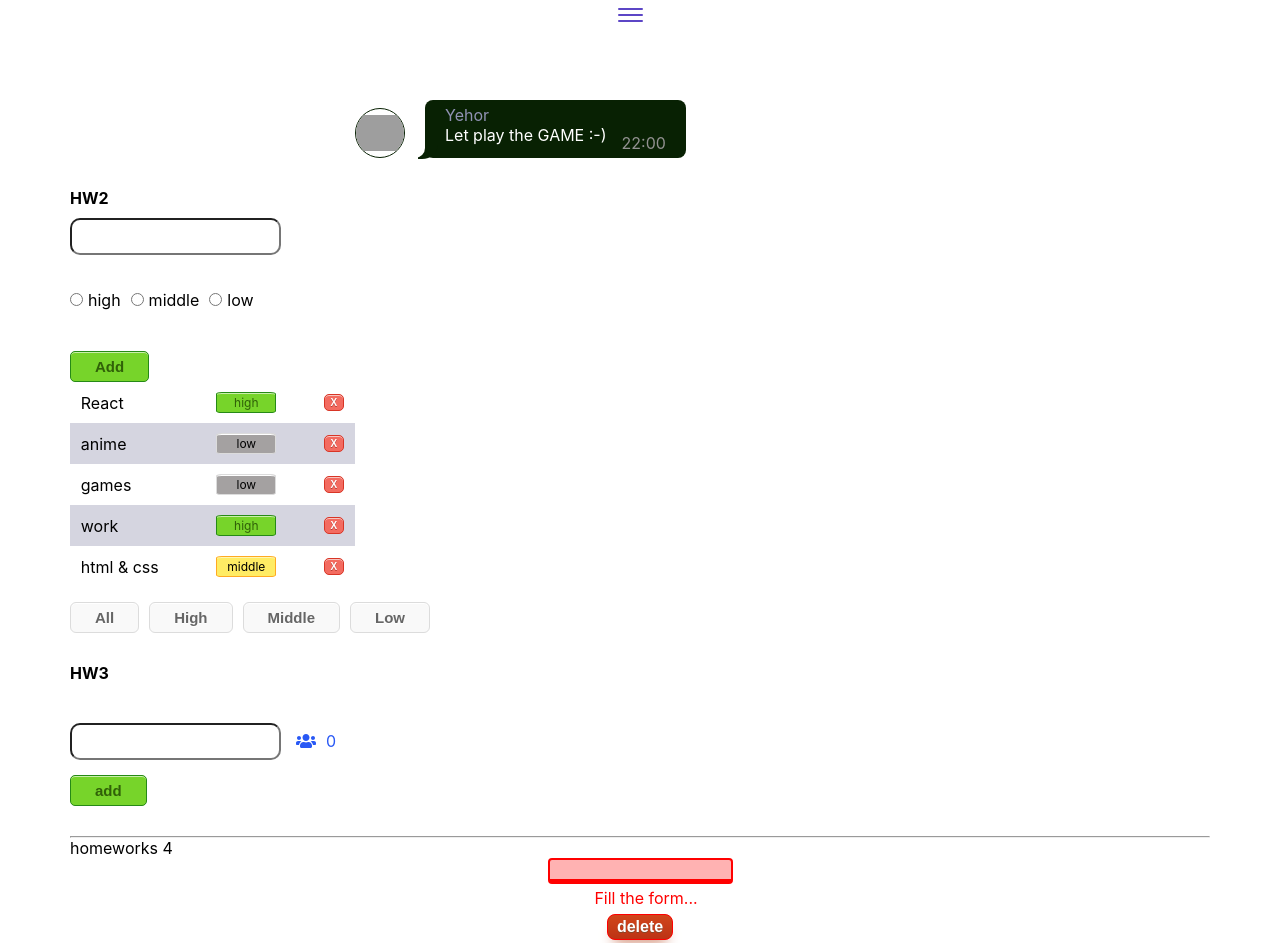
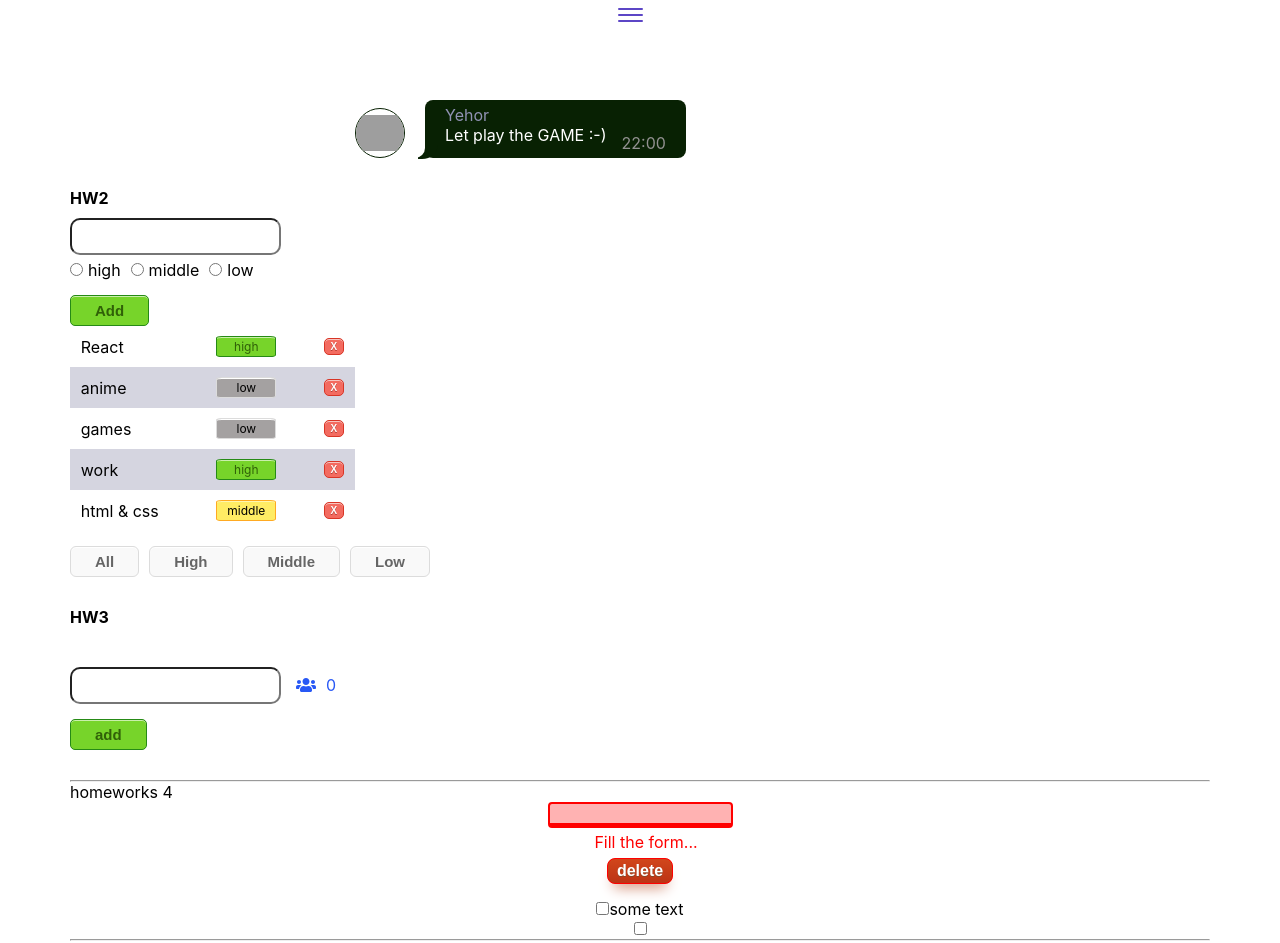
Before and after one commit to Fenix4088/Ignat_Hometasks, a React (Create React App) app: page /#/pre-junior in a window 1280 px wide. Shown: the top 943 px of the page. Built offline with nearby package versions, Linux system fonts and the light colour scheme; grey boxes are pictures that could not be loaded.

Commit message:
HW4 changed SuperInput margin bottom, created wrapper

```diff
--- a/src/p2-homeworks/h4/HW4.module.css
+++ b/src/p2-homeworks/h4/HW4.module.css
@@ -1,5 +1,9 @@
 .blue {
     border-bottom: 5px solid green;
+}
+
+.inputWrap {
+    margin-bottom: 30px;
 }
 
 .column {
--- a/src/p2-homeworks/h4/HW4.tsx
+++ b/src/p2-homeworks/h4/HW4.tsx
@@ -24,13 +24,15 @@ function HW4() {
             homeworks 4
 
             <div className={s.column}>
-                <SuperInputText
+                <div className={s.inputWrap}>
+                    <SuperInputText
                     value={text}
                     onChangeText={setText}
                     onEnter={showAlert}
                     error={error}
                     className={s.blue} // проверьте, рабоет ли смешивание классов
                 />
+                </div>
 
                 <SuperButton
                     red // пропсу с булевым значением не обязательно указывать true
--- a/src/p2-homeworks/h4/common/c1-SuperInputText/SuperInputText.module.css
+++ b/src/p2-homeworks/h4/common/c1-SuperInputText/SuperInputText.module.css
@@ -1,5 +1,4 @@
 input {
-    margin-bottom: 30px;
     padding: 2px;
     border-radius: 4px;
 }
--- a/src/p2-homeworks/h6/HW6.tsx
+++ b/src/p2-homeworks/h6/HW6.tsx
@@ -13,6 +13,12 @@ function HW6() {
         const restoreData = restoreState("editable-span-value", value)
         setValue(restoreData);
     };
+
+    const actionName = ():HTMLDivElement => {
+        return  document.createElement("div")
+    }
+
+
 
     return (
         <div>
--- a/src/p2-homeworks/h6/common/c4-SuperEditableSpan/SuperEditableSpan.tsx
+++ b/src/p2-homeworks/h6/common/c4-SuperEditableSpan/SuperEditableSpan.tsx
@@ -60,6 +60,7 @@ const SuperEditableSpan: React.FC<SuperEditableSpanType> = (
                         onBlur={onBlurCallback}
                         onEnter={onEnterCallback}
                         onChange={onChangeCallback}
+                        error={""}
                         {...restProps} // отдаём инпуту остальные пропсы если они есть (value например там внутри)
                     />
                 ) : (
```
